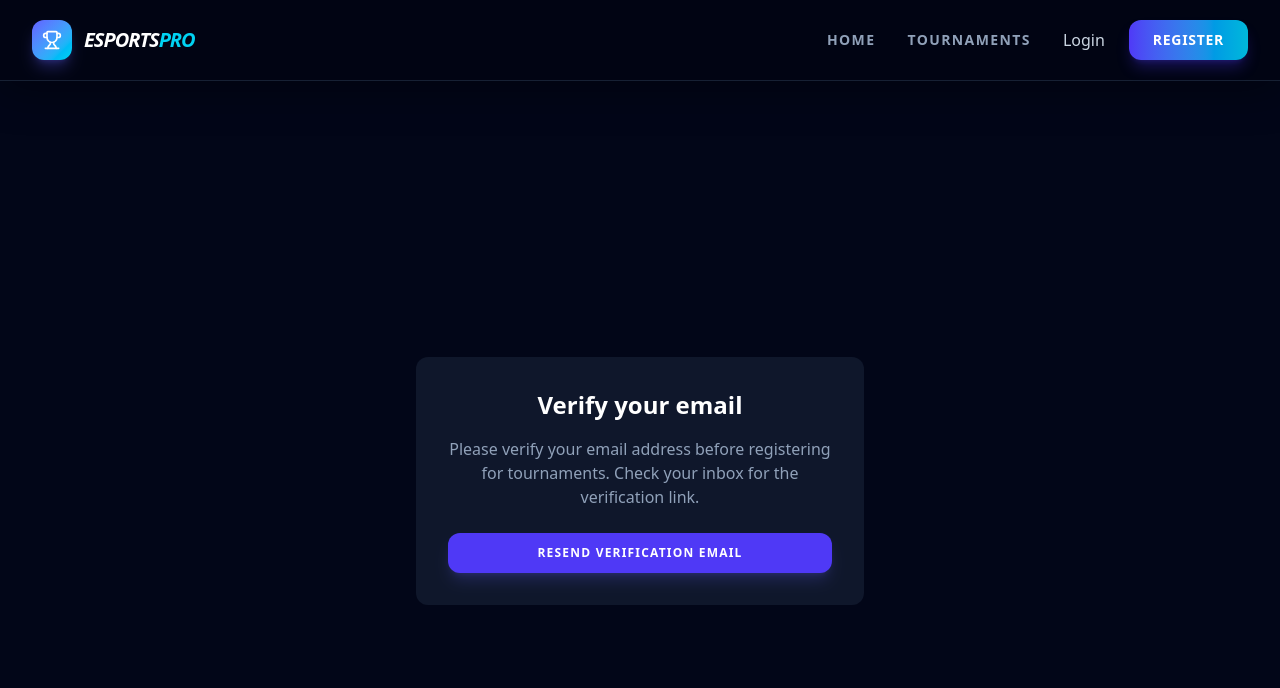
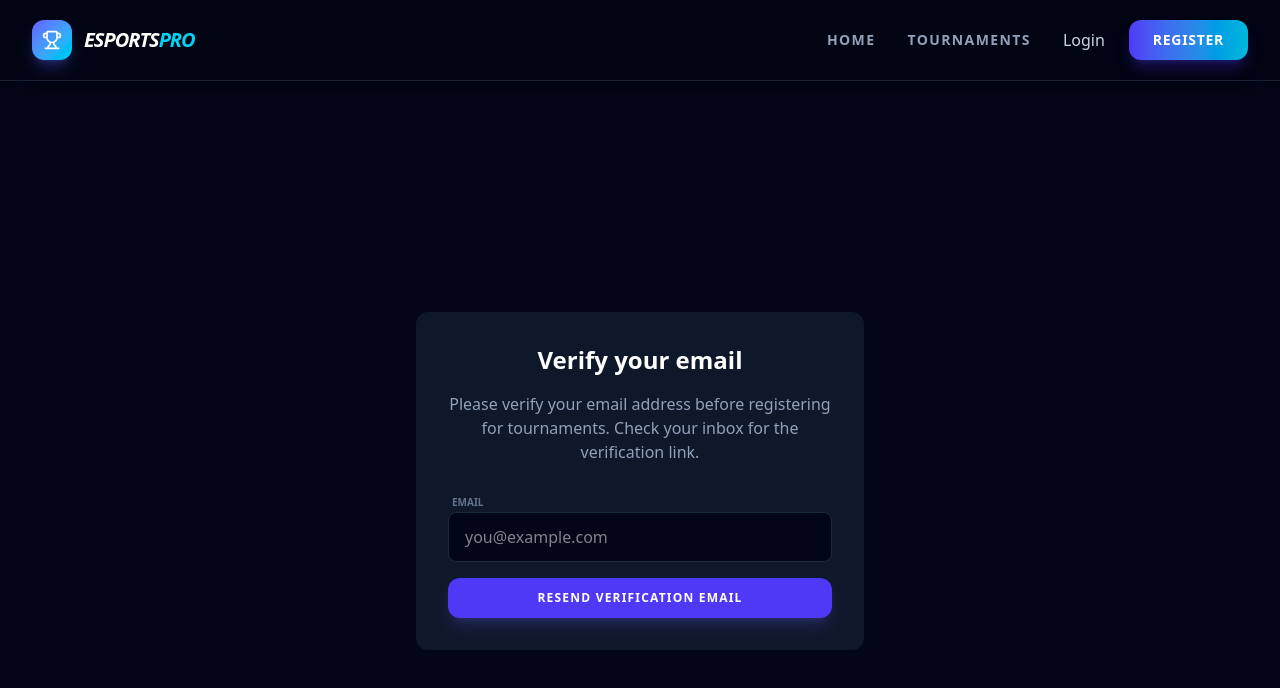
Before and after one commit to Bibhanshu16/Esport-Tournament, a React (Vite) app in the folder client/: page /verify-email-info in a window 1280 px wide. Shown: the top 688 px of the page. Built offline with nearby package versions, Linux system fonts and the light colour scheme.

Commit message:
fixing email resend 2

```diff
--- a/client/src/components/VerifyEmailInfo.jsx
+++ b/client/src/components/VerifyEmailInfo.jsx
@@ -5,13 +5,16 @@ export default function VerifyEmailInfo() {
   const [loading, setLoading] = useState(false);
   const [info, setInfo] = useState("");
   const [error, setError] = useState("");
+  const [email, setEmail] = useState(
+    localStorage.getItem("pendingEmailVerification") || ""
+  );
 
   const handleResend = async () => {
     setLoading(true);
     setInfo("");
     setError("");
     try {
-      const res = await api.post("/auth/resend-verification");
+      const res = await api.post("/auth/resend-verification", { email });
       setInfo(res.data?.message || "Verification email sent.");
     } catch (err) {
       setError(err.response?.data?.message || "Failed to send email.");
@@ -32,9 +35,21 @@ export default function VerifyEmailInfo() {
         {error ? <p className="text-red-400 text-sm mb-4">{error}</p> : null}
         {info ? <p className="text-emerald-400 text-sm mb-4">{info}</p> : null}
 
+        <div className="mb-4 text-left">
+          <label className="text-[10px] uppercase font-bold text-slate-500 ml-1">Email</label>
+          <input
+            type="email"
+            placeholder="you@example.com"
+            value={email}
+            onChange={(e) => setEmail(e.target.value)}
+            className="w-full bg-slate-950 border border-slate-800 focus:border-cyan-500 focus:ring-1 focus:ring-cyan-500/50 outline-none text-white px-4 py-3 rounded-lg transition-all"
+            required
+          />
+        </div>
+
         <button
           onClick={handleResend}
-          disabled={loading}
+          disabled={loading || !email}
           className={`w-full font-black py-3 rounded-xl transition-all tracking-widest text-xs uppercase ${
             loading
               ? "bg-slate-800 text-slate-500 cursor-not-allowed"
--- a/client/src/pages/auth/Register.jsx
+++ b/client/src/pages/auth/Register.jsx
@@ -25,7 +25,8 @@ export default function Register() {
     try {
       const res = await api.post("/auth/register", form);
       setMessage(res.data.message || "Registration Successful!");
-      setTimeout(() => navigate("/login"), 2000);
+      localStorage.setItem("pendingEmailVerification", form.email);
+      setTimeout(() => navigate("/verify-email-info"), 1500);
     } catch (err) {
       if (err.response) {
         setMessage(err.response.data.message || "Server error");
```
Also changed, not shown: 2 other files (tests, documents, lock files or other folders).
